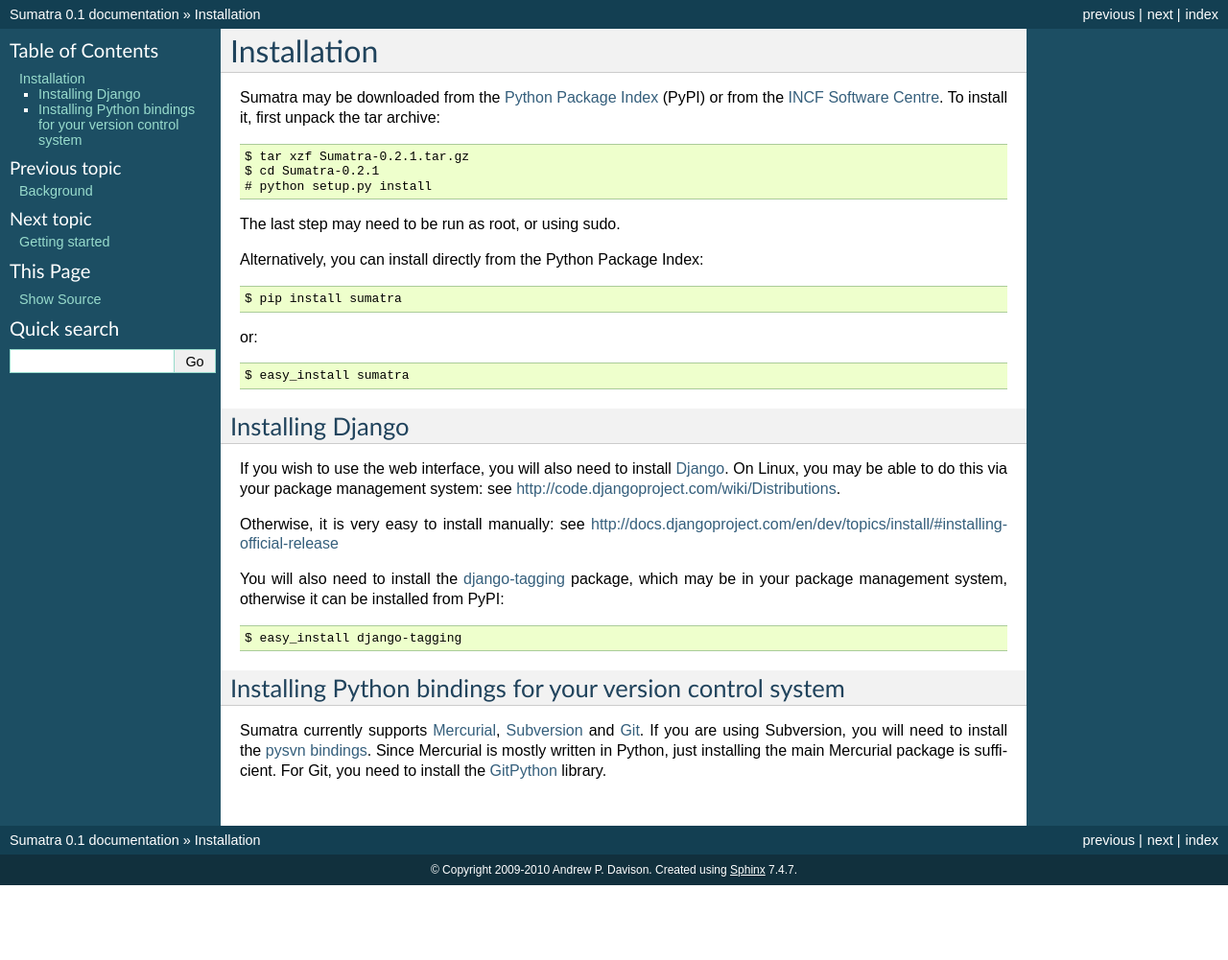
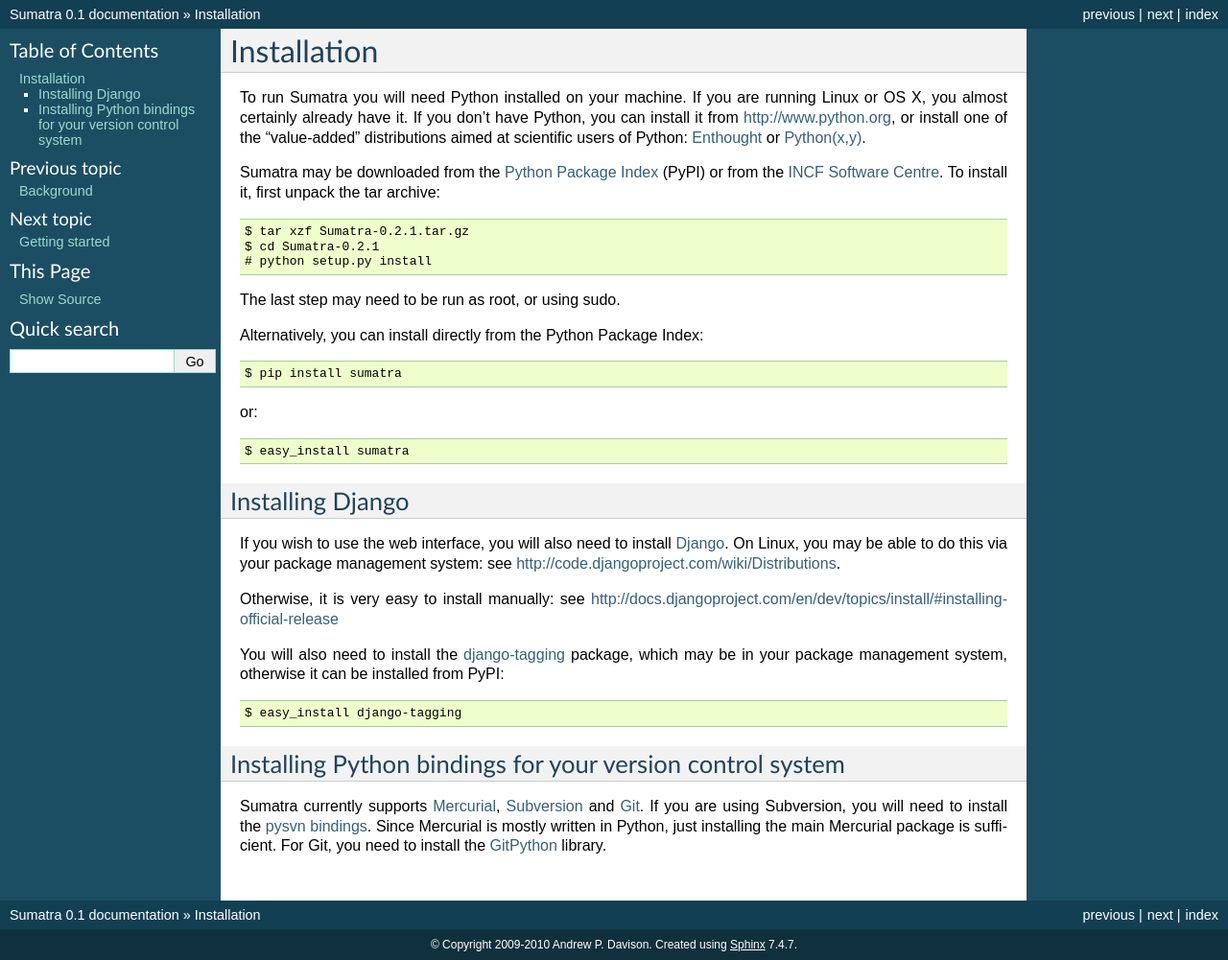
Before and after one commit to open-research/sumatra, a Sphinx documentation site: the page built from doc/installation.txt, in a window 1280 px wide. Shown: the whole page at 96% size. Built offline with Sphinx 7.4.7, drawn with Linux system fonts in a browser that asks for light colours; pages that are not in the unit, such as notebooks, are missing from menus; before the commit the page ends 923 px from its top, so only the background shows below that.

Commit message:
Added paragraph to installation.txt explaining how to get Python. See ticket:40

```diff
--- a/doc/installation.txt
+++ b/doc/installation.txt
@@ -1,6 +1,12 @@
 ============
 Installation
 ============
+
+To run Sumatra you will need Python installed on your machine. If you are running
+Linux or OS X, you almost certainly already have it. If you don't have Python,
+you can install it from `<http://www.python.org>`_, or install one of the
+"value-added" distributions aimed at scientific users of Python: `Enthought`_ or
+`Python(x,y)`_.
 
 Sumatra may be downloaded from the `Python Package Index`_ (PyPI) or from the `INCF Software Centre`_.
 To install it, first unpack the tar archive::
@@ -52,3 +58,5 @@
 .. _`django-tagging`: http://pypi.python.org/pypi/django-tagging/
 .. _`pysvn bindings`: http://pysvn.tigris.org/project_downloads.html
 .. _`GitPython`: http://pypi.python.org/pypi/GitPython/
+.. _`Enthought`: http://www.enthought.com/products/epd.php
+.. _`Python(x,y)`: http://code.google.com/p/pythonxy/
```
